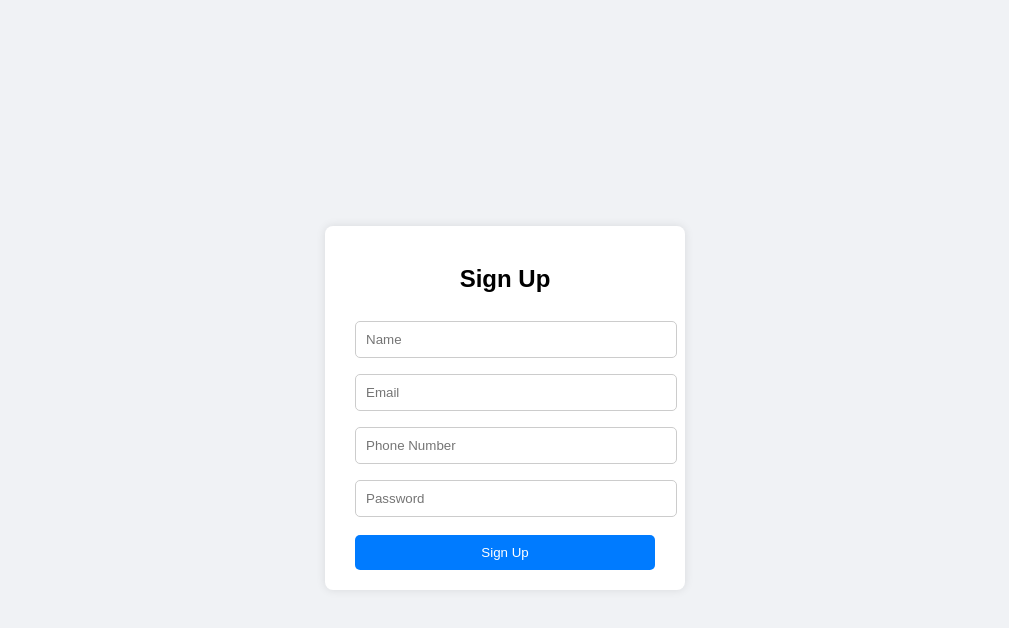
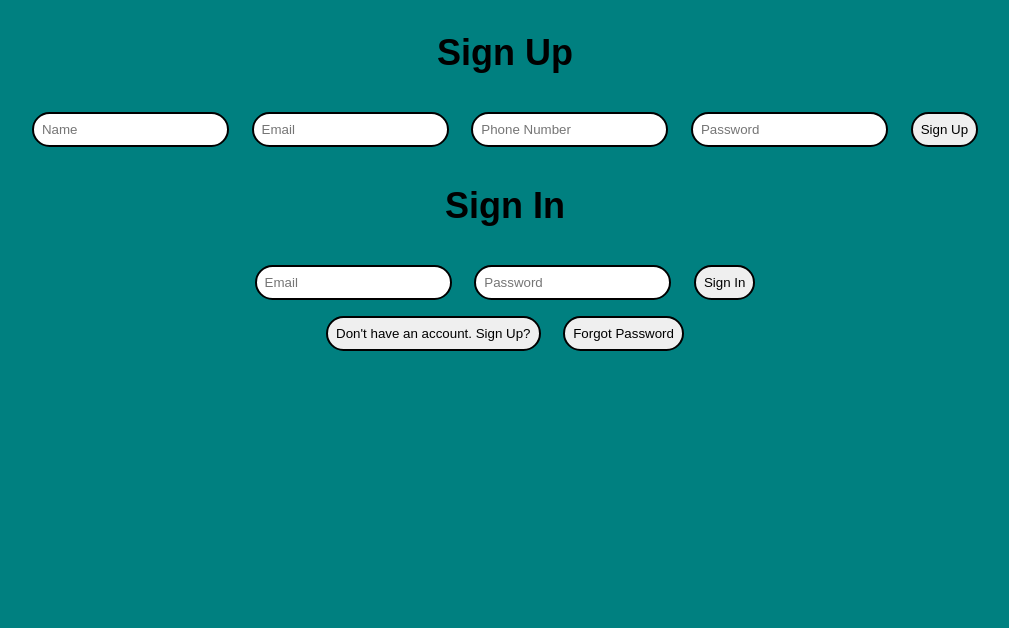
Before and after one commit to Ashutosh9110/Group-Chat-App, a website: page public/index.html in a window 1280 px wide. Shown: the whole page, without its empty margins (135-1144 px from the left). Drawn offline with Linux system fonts and the light colour scheme.

Commit message:
Creating Login Screen Frontend

```diff
--- a/app.js
+++ b/app.js
@@ -6,13 +6,10 @@ const cors = require("cors")
 
 const {sequelize} = require("./utils/db-connection")
 
-
-
-
 const userRouter = require("./routes/userRoutes")
 
 app.use(cors({
-  origin: "http://localhost:3000",
+  origin: "http://localhost:3000  ",
   credentials: true
 }))
 app.use(express.json())
--- a/package.json
+++ b/package.json
@@ -16,6 +16,7 @@
     "cors": "^2.8.5",
     "dotenv": "^17.2.0",
     "express": "^5.1.0",
+    "jsonwebtoken": "^9.0.2",
     "mysql2": "^3.14.2",
     "nodemon": "^3.1.10",
     "sequelize": "^6.37.7"
--- a/public/index.html
+++ b/public/index.html
@@ -5,55 +5,20 @@
   <meta name="viewport" content="width=device-width, initial-scale=1.0"/>
   <title>Signup</title>
   <style>
-    body {
-      font-family: Arial, sans-serif;
-      background: #f0f2f5;
-      display: flex;
-      justify-content: center;
-      align-items: center;
-      height: 100vh;
-    }
+    /* .hidden { display: none; } */
+    body { font-family: Arial, sans-serif; margin: 2rem; background-color: teal ; }
+    input, select  { margin: 0.5rem; padding: 0.5rem; border-radius: 20px;  border: 2px solid black;}
+    button { margin: 0.5rem; padding: 0.5rem; cursor: pointer; border-radius: 20px;  border: 2px solid black;}
+    table { width: 100%; border-collapse: collapse; margin-top: 1rem; }
+    th, td { border: 1px solid #ccc; padding: 0.5rem; text-align: left; }
+    th { background: #f0f0f0; }
 
-    .signup-container {
-      background: white;
-      padding: 20px 30px;
-      border-radius: 8px;
-      box-shadow: 0 0 10px rgba(0,0,0,0.1);
-      width: 300px;
-    }
-
-    .signup-container h2 {
-      text-align: center;
-      margin-bottom: 20px;
-    }
-
-    input {
-      width: 100%;
-      padding: 10px;
-      margin: 8px 0;
-      border-radius: 5px;
-      border: 1px solid #ccc;
-    }
-
-    button {
-      width: 100%;
-      padding: 10px;
-      background-color: #007bff;
-      color: white;
-      border: none;
-      border-radius: 5px;
-      margin-top: 10px;
-      cursor: pointer;
-    }
-
-    button:hover {
-      background-color: #0056b3;
-    }
   </style>
 </head>
 <body>
 
-  <div class="signup-container">
+  <div id="authSection" style="text-align: center; font-size: x-large;">
+  <div id="signupSection">
     <h2>Sign Up</h2>
     <form id="signupForm">
       <input type="text" id="name" placeholder="Name" required />
@@ -63,6 +28,18 @@
       <button type="submit">Sign Up</button>
     </form>
   </div>
+
+  <div id="loginSection" class="hidden">
+    <h2>Sign In</h2>
+    <form id="signinForm">
+      <input type="email" id="email" placeholder="Email" required>
+      <input type="password" id="password" placeholder="Password" required>
+      <button type="submit">Sign In</button>
+    </form>
+    <button id="switchToSignup" type="submit">Don't have an account. Sign Up?</button>
+    <button id="forgotPasswordBtn" type="submit">Forgot Password</button>
+  </div>
+</div>
 
   <script>
     document.getElementById('signupForm').addEventListener('submit', async function(e) {
```
Also changed, not shown: controller/userController.js (+20 -4 lines), public/js/main.js (added), 2 other files.
